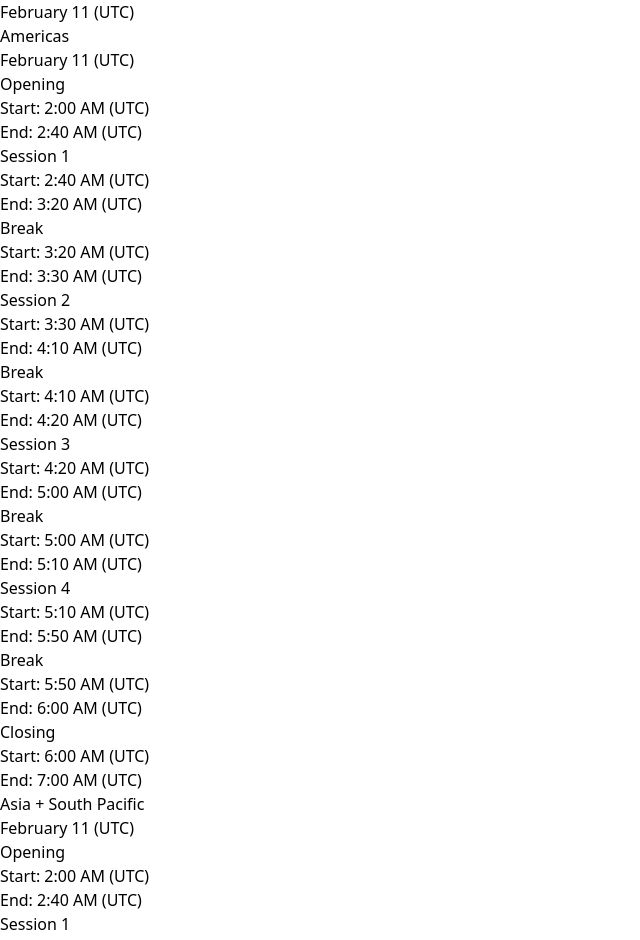
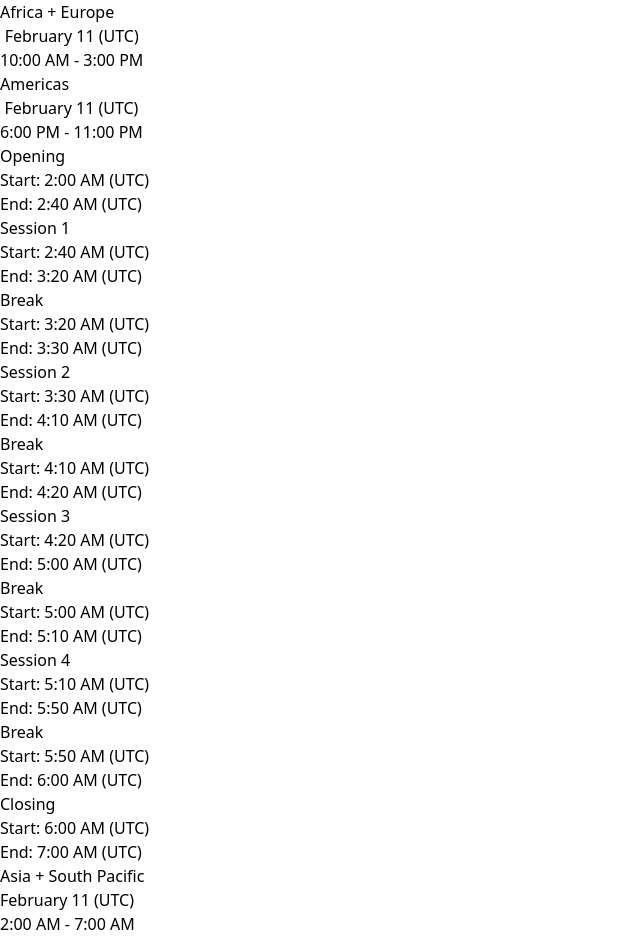
Before and after one commit to decent-social/2023, a Next.js app: page / in a window 1280 px wide. Shown: the part 3580-4520 px from the top of the page, without its empty margins (0-640 px from the left). Built offline with nearby package versions, Linux system fonts and the light colour scheme; no server answers.

Commit message:
Include start and end time in schedule header

```diff
--- a/src/components/Schedule.jsx
+++ b/src/components/Schedule.jsx
@@ -224,10 +224,31 @@ function ScheduleTabbed() {
                   startDate: (
                     <Tab className="[&:not(:focus-visible)]:focus:outline-none">
                       <span className="absolute inset-0" />
-                      {`${region.start.toLocaleDateString([], {
-                        month: 'long',
-                        day: 'numeric',
-                      })} (${Intl.DateTimeFormat().resolvedOptions().timeZone})`}
+                      <p>
+                        <time dateTime={region.start.toISOString()}>
+                          {`${region.start.toLocaleDateString([], {
+                            month: 'long',
+                            day: 'numeric',
+                          })} (${
+                            Intl.DateTimeFormat().resolvedOptions().timeZone
+                          })`}
+                        </time>
+                      </p>
+                      <p>
+                        <time dateTime={region.start.toISOString()}>
+                          {`${region.start.toLocaleTimeString([], {
+                            hour: 'numeric',
+                            minute: 'numeric',
+                          })}`}
+                        </time>
+                        {' - '}
+                        <time dateTime={region.end.toISOString()}>
+                          {`${region.end.toLocaleTimeString([], {
+                            hour: 'numeric',
+                            minute: 'numeric',
+                          })}`}
+                        </time>
+                      </p>
                     </Tab>
                   ),
                 }}
@@ -277,7 +298,11 @@ function TimeSlots({ region, className }) {
           key={timeSlot.start.toISOString()}
           aria-label={`${
             timeSlot.name
-          } at ${timeSlot.start.toLocaleString()} (${Intl.DateTimeFormat().resolvedOptions().timeZone}) - ${timeSlot.end.toLocaleString()} (${Intl.DateTimeFormat().resolvedOptions().timeZone})`}
+          } at ${timeSlot.start.toLocaleString()} (${
+            Intl.DateTimeFormat().resolvedOptions().timeZone
+          }) - ${timeSlot.end.toLocaleString()} (${
+            Intl.DateTimeFormat().resolvedOptions().timeZone
+          })`}
         >
           {timeSlotIndex > 0 && (
             <div className="mx-auto mb-8 h-px w-48 bg-indigo-500/10" />
@@ -315,10 +340,35 @@ function ScheduleStatic() {
           <RegionSummary
             region={{
               ...region,
-              startDate: `${region.start.toLocaleDateString([], {
-                month: 'long',
-                day: 'numeric',
-              })} (${Intl.DateTimeFormat().resolvedOptions().timeZone})`,
+              startDate: (
+                <>
+                  <p>
+                    <time dateTime={region.start.toISOString()}>
+                      {`${region.start.toLocaleDateString([], {
+                        month: 'long',
+                        day: 'numeric',
+                      })} (${
+                        Intl.DateTimeFormat().resolvedOptions().timeZone
+                      })`}
+                    </time>
+                  </p>
+                  <p>
+                    <time dateTime={region.start.toISOString()}>
+                      {`${region.start.toLocaleTimeString([], {
+                        hour: 'numeric',
+                        minute: 'numeric',
+                      })}`}
+                    </time>
+                    {' - '}
+                    <time dateTime={region.end.toISOString()}>
+                      {`${region.end.toLocaleTimeString([], {
+                        hour: 'numeric',
+                        minute: 'numeric',
+                      })}`}
+                    </time>
+                  </p>
+                </>
+              ),
             }}
           />
           <TimeSlots region={region} className="mt-10" />
```
